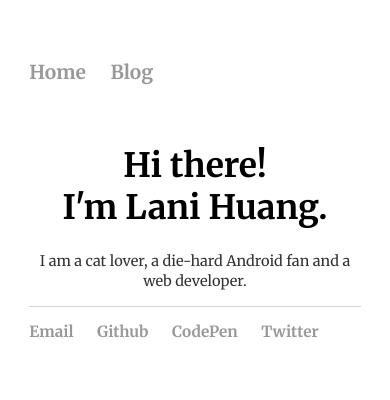
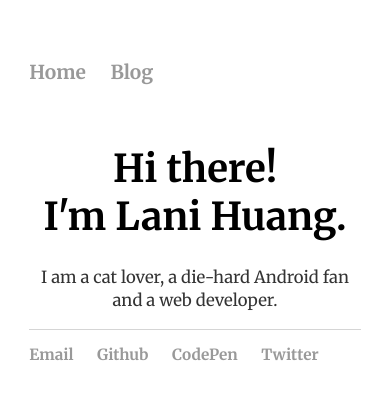
Before and after one commit to Skylani/Skylani.github.io, a Jekyll site: the page built from index.html, in a window 390 px wide. Shown: the top 400 px of the page. Built offline with Jekyll 4.4.1, drawn with Linux system fonts in a browser that asks for light colours.

Commit message:
update media queries

```diff
--- a/css/main.css
+++ b/css/main.css
@@ -53,7 +53,7 @@
 
 /************* Responsive ***************/
 
-@media screen and (max-width: 768px) {
+@media (max-width: 768px) {
   nav ul, footer ul {
     font-size: 1.5em;
 
@@ -65,7 +65,7 @@
   }
 }
 
-@media screen and (max-width: 474px) {
+@media (max-width: 474px) {
   nav ul, footer ul {
     font-size: 1.2em;
   }
@@ -76,6 +76,6 @@
       width: 85%;
   }
   .blurb {
-    font-size: .7em;
+    font-size: .8em;
   }
 }
```
Also changed, not shown: 1 other file.
